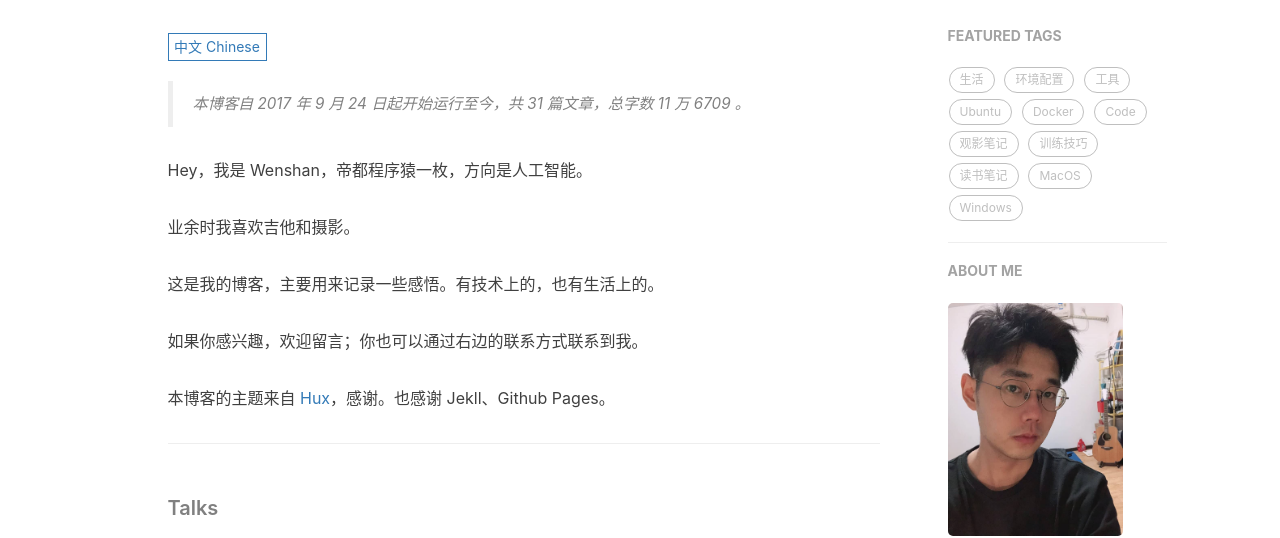
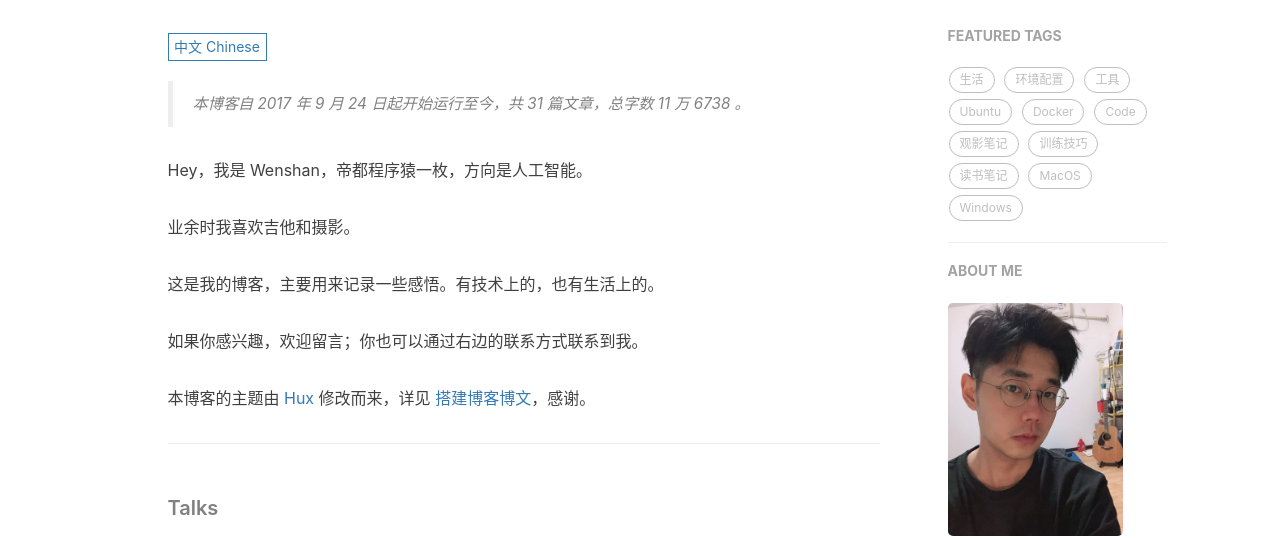
Before and after one commit to tianws/tianws.github.io, a Jekyll site: the page built from about.html, in a window 1280 px wide. Shown: the part 444-982 px from the top of the page. Built offline with Jekyll 4.4.1, drawn with Linux system fonts in a browser that asks for light colours; nearby versions of some CDN libraries; comment, search, counter and statistics services are not loaded.

Commit message:
修改aboutme介绍，移动已删除文章

```diff
--- a/_posts/2019-04-03-software-ubuntu.markdown
+++ b/_posts/2019-04-03-software-ubuntu.markdown
@@ -197,6 +197,8 @@
 - clipto.pro：剪切板同步工具
 
 - sylashy：自动换壁纸工具
+
+- Beyond Compare：代码比较工具
 
 - 坚果云：同步盘（18.04 采用源码安装才安装成功，要显示图标需要安装 topicons plus 插件，[参考官网回复](http://help.jianguoyun.com/?p=4793)）
 
--- a/about.html
+++ b/about.html
@@ -40,7 +40,7 @@
 
     <p>如果你感兴趣，欢迎留言；你也可以通过右边的联系方式联系到我。</p>
 
-    <p>本博客的主题来自 <a href="https://github.com/Huxpro/huxpro.github.io" target="_blank">Hux</a>，感谢。也感谢 Jekll、Github Pages。</p>
+    <p>本博客的主题由 <a href="https://github.com/Huxpro/huxpro.github.io" target="_blank">Hux</a> 修改而来，详见 <a href="https://tianws.github.io/life/2017/09/24/hello-blog/" target="_blank">搭建博客博文</a>，感谢。</p>
 
     <hr />
 
```
Also changed, not shown: .removed_posts/2019-12-04-.markdown (renamed from _removed/2019-12-04-.markdown).
